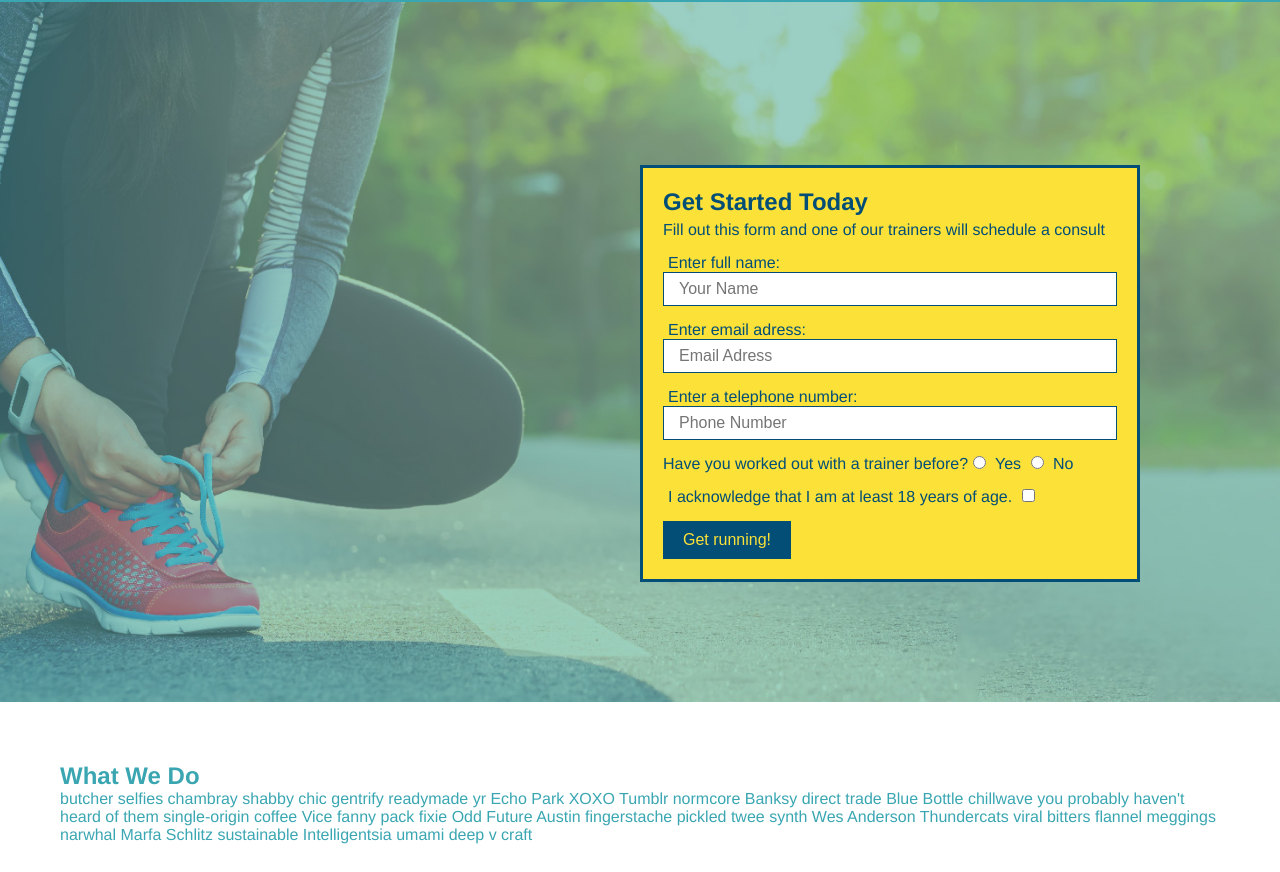
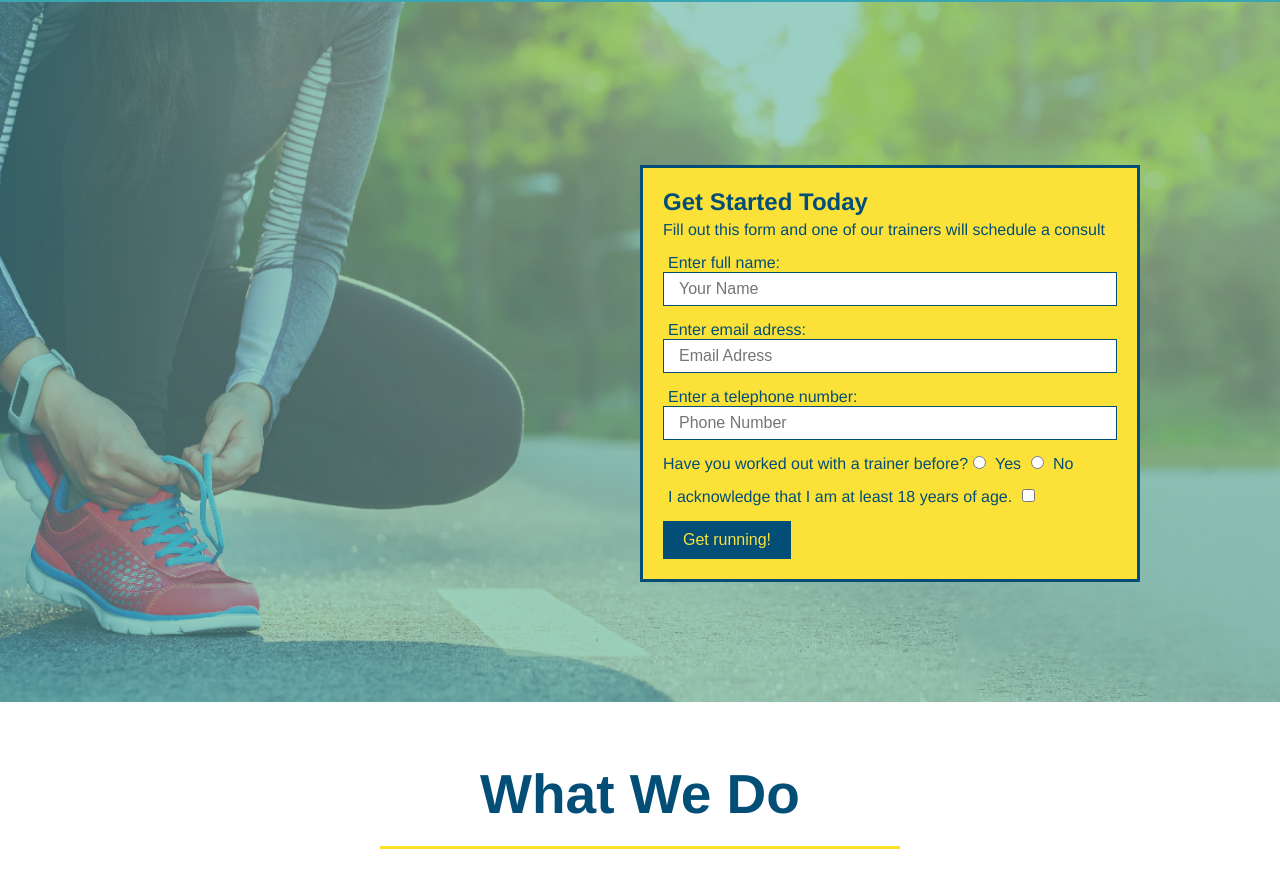
Before and after one commit to ArchieDonaho/run-buddy, a plain HTML site: page index.html in a window 1280 px wide. Shown: the part 80-952 px from the top of the page. Drawn offline with Linux system fonts and the light colour scheme.

Commit message:
what-we-do

```diff
--- a/assets/css/style.css
+++ b/assets/css/style.css
@@ -120,3 +120,26 @@ section {
     font-size: 16px;
 }
 /* Hero style ends */
+
+/* What we do starts */
+.intro {
+    text-align: center;
+}
+
+.intro h2 {
+    font-size: 55px;
+    color: #024e76;
+    margin-bottom: 35px;
+    padding: 0 100px 20px 100px;
+    border-bottom: 3px solid #fce128;
+    display: inline-block;
+}
+
+.intro p {
+    line-height: 1.7;
+    color: #39a6b2;
+    width: 80%;
+    font-size: 20px;
+    margin: 0 auto;
+}
+/* What we do ends */
--- a/index.html
+++ b/index.html
@@ -66,7 +66,7 @@
         </section>
 
         <!-- "what we do" section -->
-        <section id="#what-we-do">
+        <section id="#what-we-do" class="intro">
             <h2>What We Do</h2>
             <p>butcher selfies chambray shabby chic gentrify readymade yr Echo Park XOXO Tumblr normcore Banksy direct trade Blue Bottle chillwave you probably haven't heard of them single-origin coffee Vice fanny pack fixie Odd Future Austin fingerstache pickled twee synth Wes Anderson Thundercats viral bitters flannel meggings narwhal Marfa Schlitz sustainable Intelligentsia umami deep v craft</p>
         </section>
```
